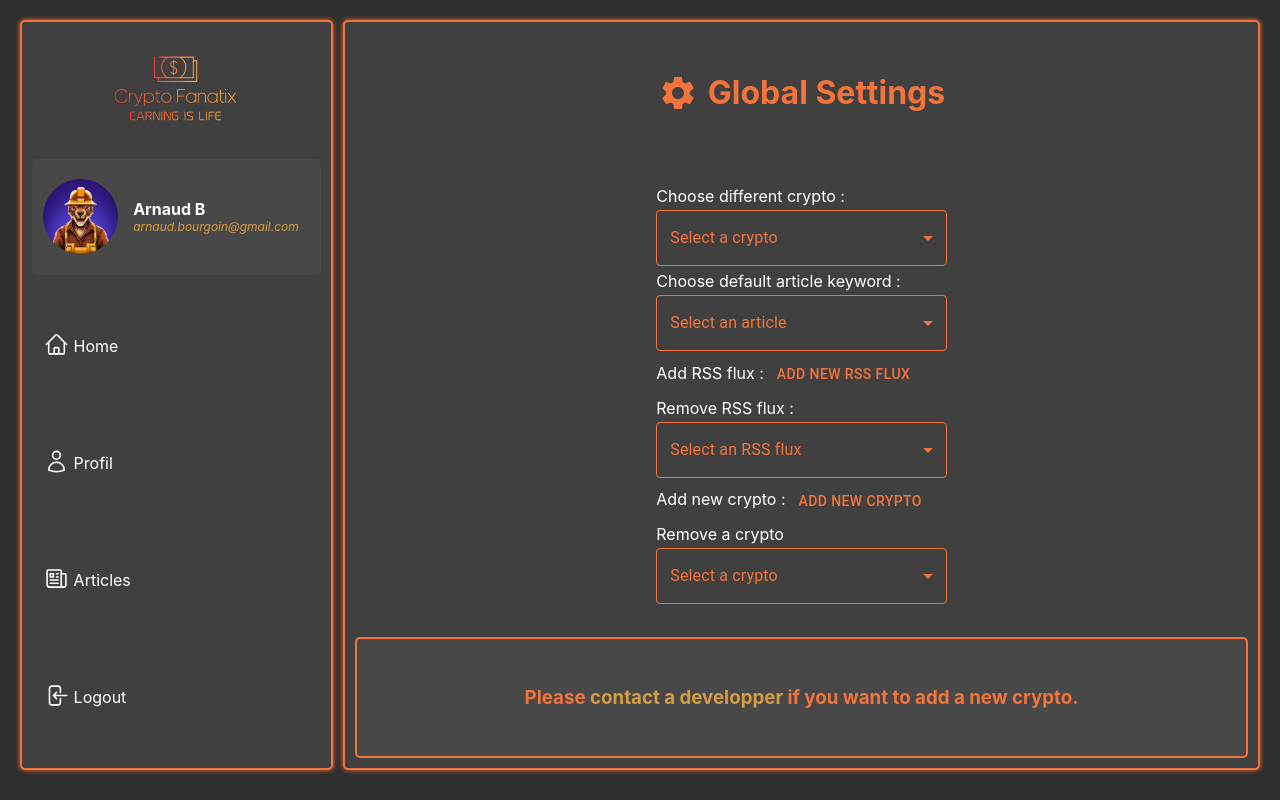
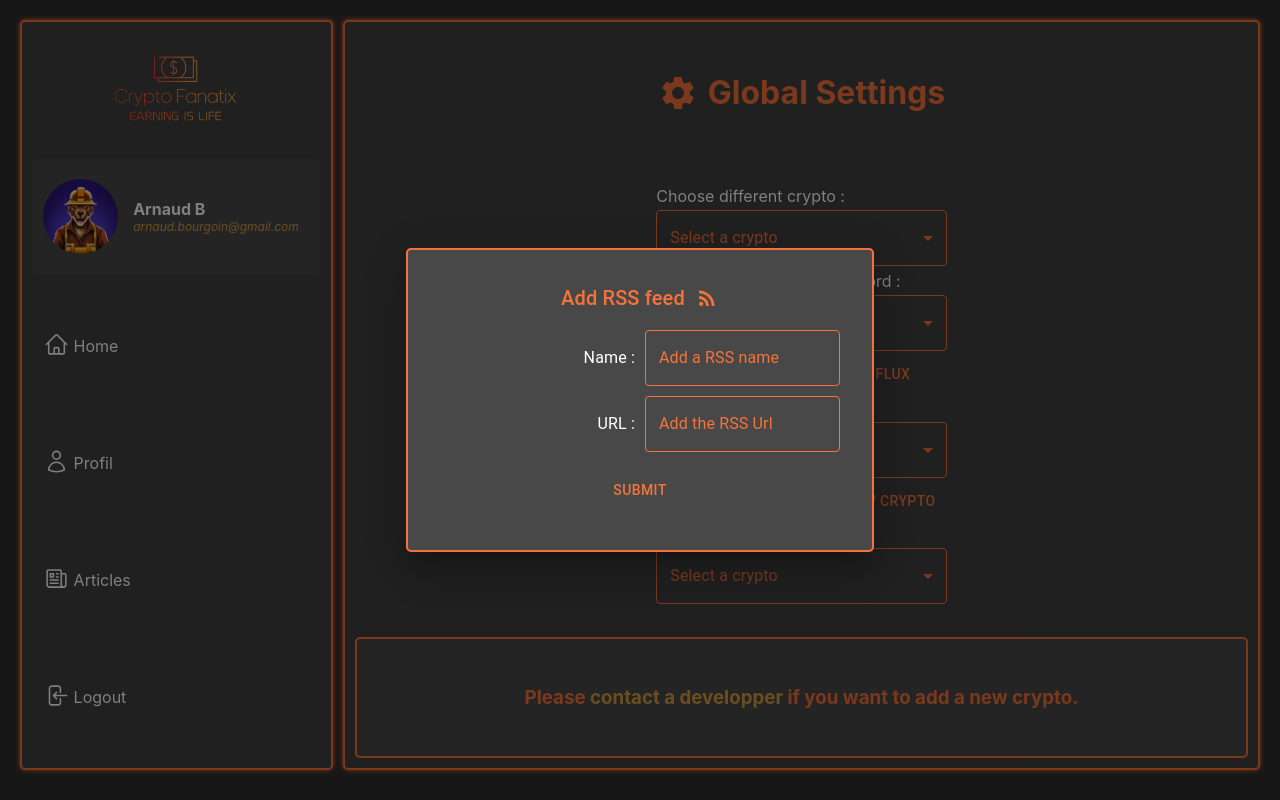
Before and after one commit to StarCobra/T-700-WEB-NCY_1, a React (Create React App) app in the folder apps/front/: page / in a window 1280 px wide. Both pictures are taken after a click on the button "ADD NEW RSS FLUX". Built offline with nearby package versions, Linux system fonts and the light colour scheme.

Commit message:
[STYLE] admin panel style without responsive

```diff
--- a/apps/front/src/components/Admin/GlobalSettingForm.tsx
+++ b/apps/front/src/components/Admin/GlobalSettingForm.tsx
@@ -1,7 +1,9 @@
 import * as React from 'react';
 import '../../style/admin.scss';
-import {Box, Button, MenuItem, TextField} from "@mui/material";
+import {Box, MenuItem, TextField} from "@mui/material";
 import {useState} from "react";
+import NewRssModal from './GlobalSettingFormModals/NewRssModal';
+import NewCryptoModal from './GlobalSettingFormModals/NewCryptoModal';
 
 export default function GlobalSettingForm() {
     const [crypto, setCrypto] = useState("")
@@ -66,7 +68,7 @@ export default function GlobalSettingForm() {
         </Box>
         <Box className="chooseRss">
             <label>Add RSS flux :</label>
-            <Button>Add new RSS flux</Button>
+            <NewRssModal />
         </Box>
         <Box className="removeRss">
             <label>Remove RSS flux :</label>
@@ -84,7 +86,7 @@ export default function GlobalSettingForm() {
         </Box>
         <Box className="addCrypto">
             <label>Add new crypto :</label>
-            <Button>Add new crypto</Button>
+            <NewCryptoModal />
         </Box>
         <Box className="removeCrypto">
             <label>Remove a crypto</label>
--- /dev/null
+++ b/apps/front/src/components/Admin/GlobalSettingFormModals/NewCryptoModal.tsx
@@ -0,0 +1,71 @@
+import * as React from 'react';
+import '../../../style/admin.scss';
+import { Box, Button, Modal, TextField, Typography, styled } from '@mui/material';
+import CurrencyBitcoinIcon from '@mui/icons-material/CurrencyBitcoin';
+import CloudUploadIcon from '@mui/icons-material/CloudUpload';
+
+export default function NewCryptoModal() {
+    const VisuallyHiddenInput = styled('input')({
+        clip: 'rect(0 0 0 0)',
+        clipPath: 'inset(50%)',
+        height: 1,
+        overflow: 'hidden',
+        position: 'absolute',
+        bottom: 0,
+        left: 0,
+        whiteSpace: 'nowrap',
+        width: 1,
+      });
+
+    const style = {
+        position: 'absolute',
+        top: '50%',
+        left: '50%',
+        transform: 'translate(-50%, -50%)',
+        width: 400,
+        border: '2px solid #000',
+        boxShadow: 24,
+        p: 4,
+      };
+        const [open, setOpen] = React.useState(false);
+        const handleOpen = () => setOpen(true);
+        const handleClose = () => setOpen(false);
+    return (
+        <span>
+            <Button onClick={handleOpen}>Add a new Crypto</Button>
+            <Modal open={open}
+                onClose={handleClose}>
+                <Box className="addRssModal" sx={style}>
+                    <Typography id="modal-modal-title" variant="h6" component="h2">
+                        <Box className="titleContainer">
+                            <Box className="Title">
+                                Add new Cryptocurrency
+                            </Box>
+                            <Box className="iconRss">
+                                <CurrencyBitcoinIcon />
+                            </Box>
+                        </Box>
+                    </Typography>
+                <Typography id="modal-modal-description" sx={{ mt: 2 }}>
+                    <form className='rssAddContainer'>
+                        <Box className="rssName">
+                            <label>Name : </label>
+                            <TextField id="outlined-basic" label="Add a crypto name" variant="outlined" />
+                        </Box>
+                        <Box className="rssUrl">
+                            <label className='labelUrl'>Picture : </label>
+                            <Button className="picUpload" component="label" variant="contained" startIcon={<CloudUploadIcon />}>
+                                Upload picture
+                                <VisuallyHiddenInput type="file" />
+                            </Button>
+                        </Box>
+                        <Box className="rssSubmit">
+                            <Button>Submit</Button>
+                        </Box>
+                    </form>
+                </Typography>
+                </Box>
+            </Modal>
+        </span>
+    )
+}
--- /dev/null
+++ b/apps/front/src/components/Admin/GlobalSettingFormModals/NewRssModal.tsx
@@ -0,0 +1,55 @@
+import * as React from 'react';
+import '../../../style/admin.scss';
+import {Box, Button, Modal, TextField, Typography} from "@mui/material";
+import RssFeedIcon from '@mui/icons-material/RssFeed';
+
+export default function NewRssModal() {
+  const style = {
+    position: 'absolute',
+    top: '50%',
+    left: '50%',
+    transform: 'translate(-50%, -50%)',
+    width: 400,
+    border: '2px solid #000',
+    boxShadow: 24,
+    p: 4,
+  };
+    const [open, setOpen] = React.useState(false);
+    const handleOpen = () => setOpen(true);
+    const handleClose = () => setOpen(false);
+  return (
+    <span>
+    <Button onClick={handleOpen}>Add new RSS flux</Button>
+      <Modal open={open}
+        onClose={handleClose}>
+        <Box className="addRssModal" sx={style}>
+              <Typography id="modal-modal-title" variant="h6" component="h2">
+                <Box className="titleContainer">
+                    <Box className="Title">
+                        Add RSS feed
+                    </Box>
+                    <Box className="iconRss">
+                        <RssFeedIcon />
+                    </Box>
+                </Box>
+              </Typography>
+          <Typography id="modal-modal-description" sx={{ mt: 2 }}>
+            <form className='rssAddContainer'>
+                <Box className="rssName">
+                    <label>Name : </label>
+                    <TextField id="outlined-basic" label="Add a RSS name" variant="outlined" />
+                </Box>
+                <Box className="rssUrl">
+                    <label className='labelUrl'>URL : </label>
+                    <TextField id="outlined-basic" label="Add the RSS Url" variant="outlined" />
+                </Box>
+                <Box className="rssSubmit">
+                    <Button>Submit</Button>
+                </Box>
+            </form>
+          </Typography>
+        </Box>
+      </Modal>
+    </span>
+  );
+}
--- a/apps/front/src/style/admin.scss
+++ b/apps/front/src/style/admin.scss
@@ -103,3 +103,106 @@
     }
   }
 }
+
+.addRssModal{
+    background-color: $bg-color-semilight !important;
+    border: 2px solid $borderColor !important;
+    border-radius: $borderRadius;
+    outline: none;
+    color: white;
+
+  .titleContainer{
+    display: flex;
+    color:$borderColor;
+    justify-content: center;
+
+    .title{
+      display: flex;
+      justify-content: center;
+      align-items: center;
+    }
+
+    .iconRss{
+      display: flex;
+      justify-content: center;
+      align-items: center;
+    }
+
+    color:$borderColor;
+  }
+
+  .rssAddContainer{
+    display: grid;
+    gap:10px;
+    grid-template-columns: 1fr;
+    grid-template-rows: repeat(3,1fr);
+    grid-template-areas: "addName"
+    "url"
+    "rssSubmit";
+    .rssName{
+      grid-area: addName;
+      display: grid;
+      grid-template-columns: repeat(2,1fr);
+      grid-template-areas: "labelName rssName";
+      gap: 10px;
+      label{
+        grid-area: labelName;
+        display:flex;
+        justify-content: end;
+        align-items: center;
+      }
+      #outlined-basic{
+        grid-area: rssName;
+        display:flex;
+        align-items: center;
+      }
+    }
+
+    .rssUrl{
+      grid-area: url;
+      display: grid;
+      grid-template-columns: repeat(2,1fr);
+      grid-template-areas: "labelUrl rssUrl";
+      gap: 10px;
+      .labelUrl{
+        grid-area: labelUrl;
+        display:flex;
+        justify-content: end;
+        align-items: center;
+      }
+      #outlined-basic{
+        grid-area: rssUrl;
+        display:flex;
+        align-items: center;
+      }
+      .picUpload{
+        grid-area: rssUrl;
+        display: flex;
+        align-items: center;
+      }
+      .css-sghohy-MuiButtonBase-root-MuiButton-root{
+        background-color: transparent;
+        border:none;
+        box-shadow: none;
+        color:$borderColor;
+        &:hover{
+          background-color: $buttonHoverBg;
+          color:white;
+          border:1px $borderColor solid;
+          border-radius: $borderRadius;
+        }
+      }
+    }
+
+    .rssSubmit{
+      grid-area: rssSubmit;
+      display:flex;
+      justify-content: center;
+      align-items: center;
+      button{
+        width:100%;
+        height:40px;
+      }
+    }
+  }
+}
--- a/apps/front/src/style/default.scss
+++ b/apps/front/src/style/default.scss
@@ -6,12 +6,12 @@ body {
 }
 
 button{
-    background-color: transparent;
-    color: $borderColor;
+    background-color: transparent !important;
+    color: $borderColor !important;
     &:hover{
-        border:solid 1px $borderColor;
-        background-color: $buttonHoverBg;
-        color:white;
+        border:solid 1px $borderColor !important;
+        background-color: $buttonHoverBg !important;
+        color:white !important;
     }
 }
 
```
